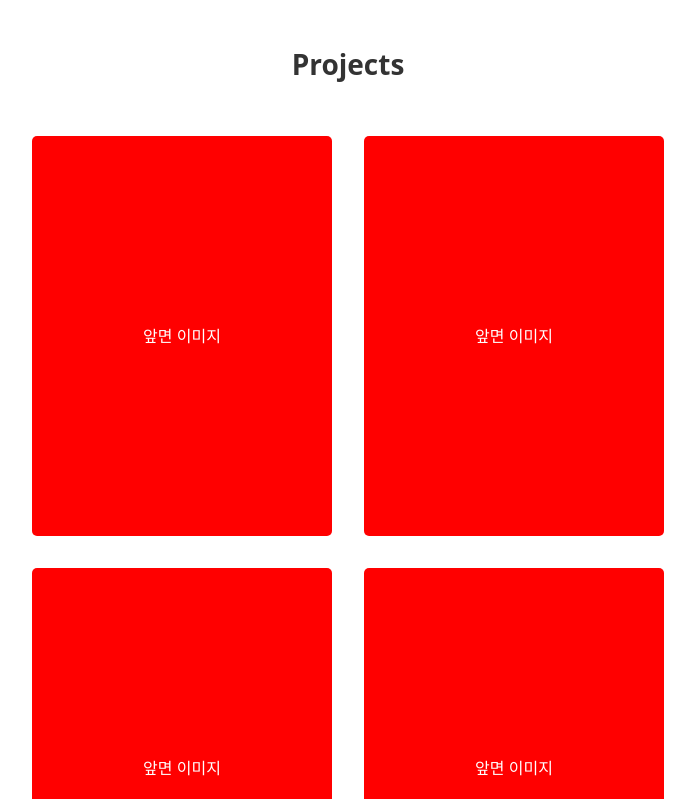
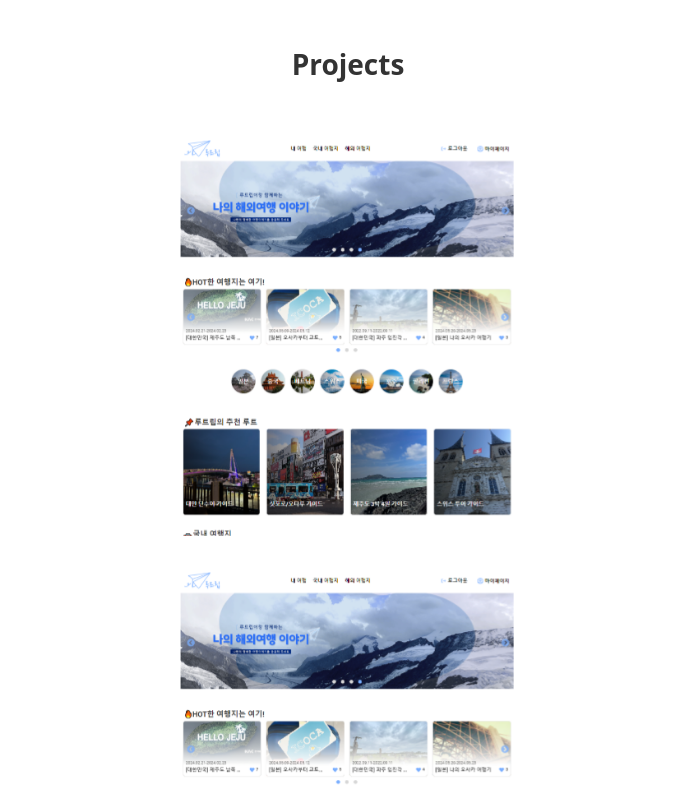
Before and after one commit to lugia574/lugia574.github.io, a React (Vite) app: page / in a window 1280 px wide. Shown: the part 1040-1839 px from the top of the page, without its empty margins (292-987 px from the left). Built offline with nearby package versions, Linux system fonts and the light colour scheme.

Commit message:
project img tag 와 overlay 뼈대 구현

```diff
--- a/src/components/common/ProjectCard.tsx
+++ b/src/components/common/ProjectCard.tsx
@@ -11,9 +11,12 @@ const ProjectCard = ({ name }: Props) => {
     <ProjectCardStyle>
       <div className="flip-box" onClick={() => setIsFlipped((prev) => !prev)}>
         <div className={`flip ${isFlipped ? "flipped" : ""}`}>
-          <div className="front">앞면 이미지</div>
+          <div className="front">
+            <img src="/images/7days-main.png" alt="먼데" />
+            <div className="overlay">클릭하세요</div>
+          </div>
           <div className="back">
-            <h4 className="Project-name">{name}</h4>
+            <div className="project-name">{name}</div>
           </div>
         </div>
       </div>
@@ -25,7 +28,7 @@ const ProjectCardStyle = styled.div`
   flex-wrap: nowrap;
   .flip-box {
     display: flex;
-    width: 300px;
+    width: 400px;
     height: 400px;
     perspective: 1000px;
     cursor: pointer;
@@ -43,30 +46,59 @@ const ProjectCardStyle = styled.div`
     transition: 0.5s;
   }
 
-  .front {
-    background-color: red;
+  .front img {
+    width: 400px;
+    height: 400px;
+    object-fit: cover;
+    object-position: top;
   }
+
+  .overlay {
+    position: absolute;
+    top: 0;
+    left: 0;
+    width: 100%;
+    height: 100%;
+    background-color: rgba(0, 0, 0, 0.5); /* 반투명 배경 */
+    color: white;
+    display: flex;
+    justify-content: center;
+    align-items: center;
+    opacity: 0;
+    transition: opacity 0.3s ease;
+    z-index: 1;
+  }
+
+  .flip:hover .overlay {
+    opacity: 1;
+  }
+
   .back {
     background-color: green;
     transform: rotateY(180deg);
   }
 
   .front,
+  .front-hover,
   .back {
     width: 100%;
     height: 100%;
     position: absolute;
     backface-visibility: hidden;
     border-radius: 5px;
+    display: flex;
+    align-items: center;
+    justify-content: center;
   }
 
   .flipped {
     transform: rotateY(-180deg); /* 상태가 flipped일 때 뒷면 보이도록 */
   }
 
-  /* .flip-box:hover .flip {
-    transform: rotateY(-180deg);
-  } */
+  .project-name {
+    width: auto;
+    height: auto;
+  }
 `;
 
 export default ProjectCard;
```
Also changed, not shown: public/images/7days-main.png (added).
